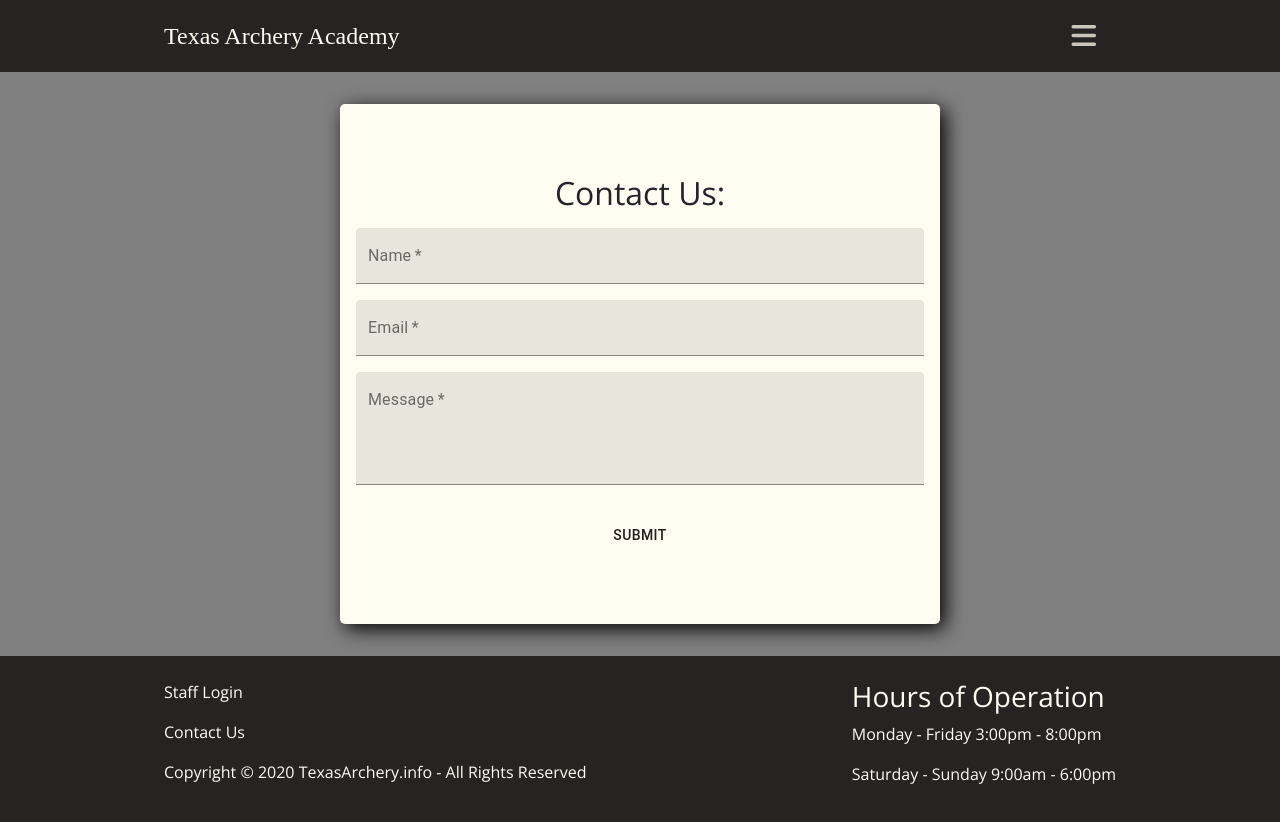
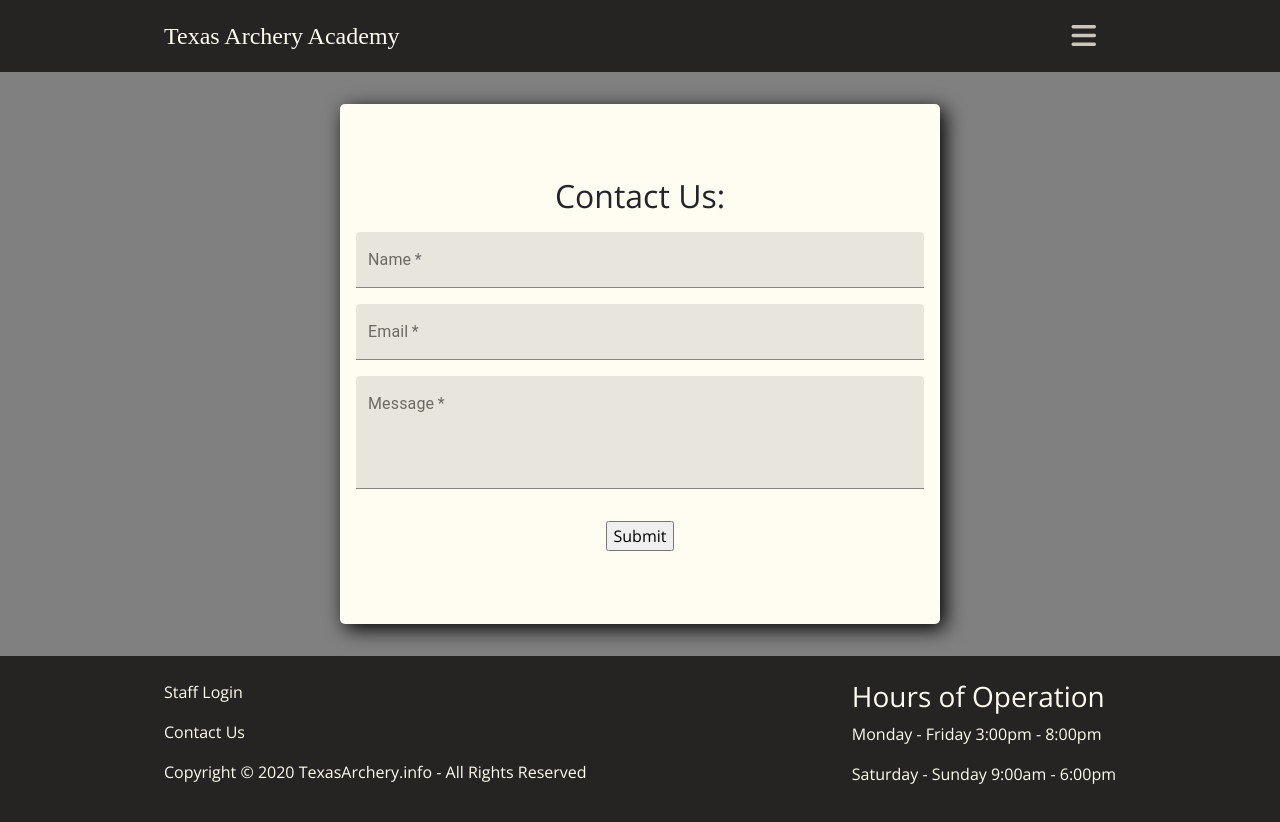
Before and after one commit to Connorrichter4/texasarchery, a React (Create React App) app: page /contact in a window 1280 px wide. Shown: the top 822 px of the page. Built offline with nearby package versions, Linux system fonts and the light colour scheme; a web font is replaced by a local one.

Commit message:
working on form submission via netlify

```diff
--- a/src/components/Contact/Contact.js
+++ b/src/components/Contact/Contact.js
@@ -92,7 +92,7 @@
 					value={contact.message}
 				/>
 				<div data-netlify-recaptcha='true'></div>
-				<Button onClick={handleSubmit}>Submit</Button>
+				<input type='submit' value='Submit' />
 			</form>
 		</div>
 	);
```
